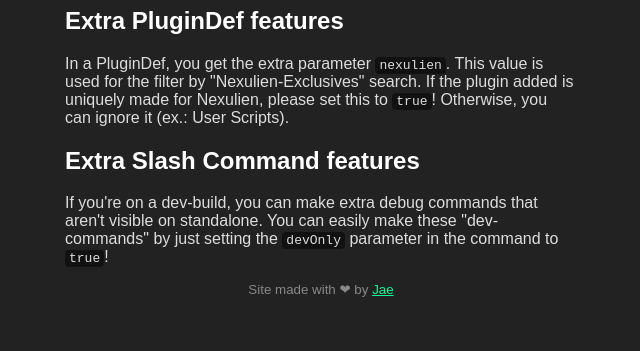
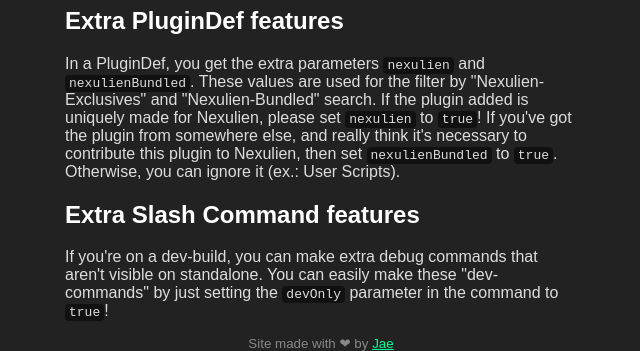
Before and after one commit to Nexulien/Nexulien.github.io, a plain HTML site: page index.html in a window 1280 px wide. Shown: the part 603-954 px from the top of the page, without its empty margins (319-959 px from the left). Before the commit the page ends 900 px from the top, so only its background shows below. Drawn offline with Linux system fonts and the light colour scheme.

Commit message:
Update index.html

```diff
--- a/index.html
+++ b/index.html
@@ -54,9 +54,10 @@
         </ul>
         <h1>Temporary API+ Documentation</h1>
         <h2>Extra PluginDef features</h2>
-        <p>In a PluginDef, you get the extra parameter <code>nexulien</code>.
-            This value is used for the filter by "Nexulien-Exclusives" search.
-            If the plugin added is uniquely made for Nexulien, please set this to <code>true</code>!
+        <p>In a PluginDef, you get the extra parameters <code>nexulien</code> and <code>nexulienBundled</code>.
+            These values are used for the filter by "Nexulien-Exclusives" and "Nexulien-Bundled" search.
+            If the plugin added is uniquely made for Nexulien, please set <code>nexulien</code> to <code>true</code>!
+            If you've got the plugin from somewhere else, and really think it's necessary to contribute this plugin to Nexulien, then set <code>nexulienBundled</code> to <code>true</code>.
             Otherwise, you can ignore it (ex.: User Scripts).
         </p>
         <h2>Extra Slash Command features</h2>
```
